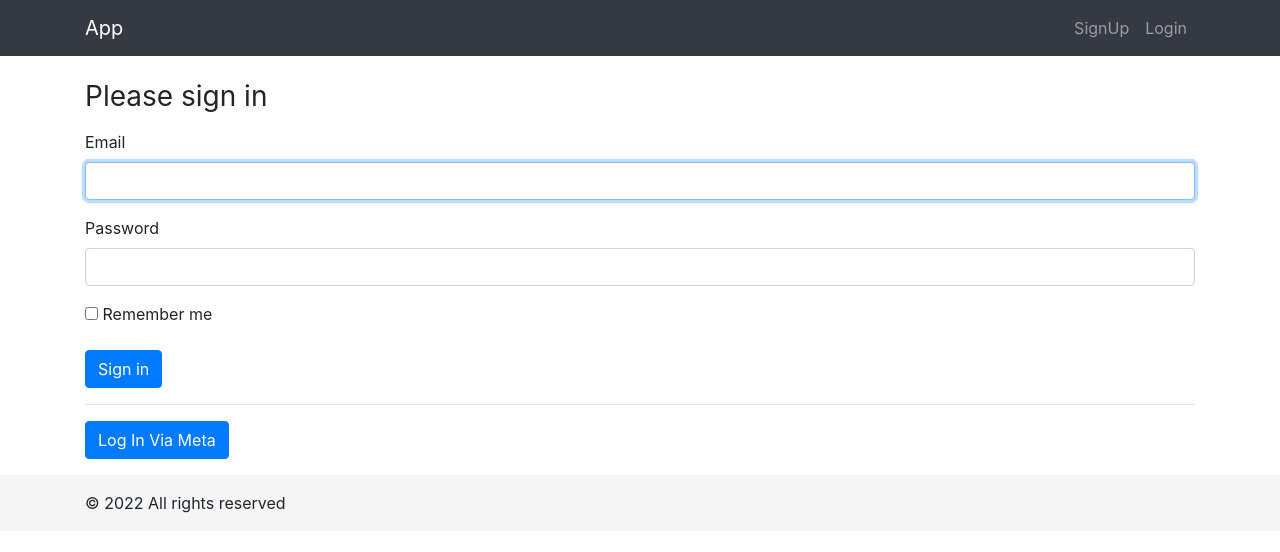
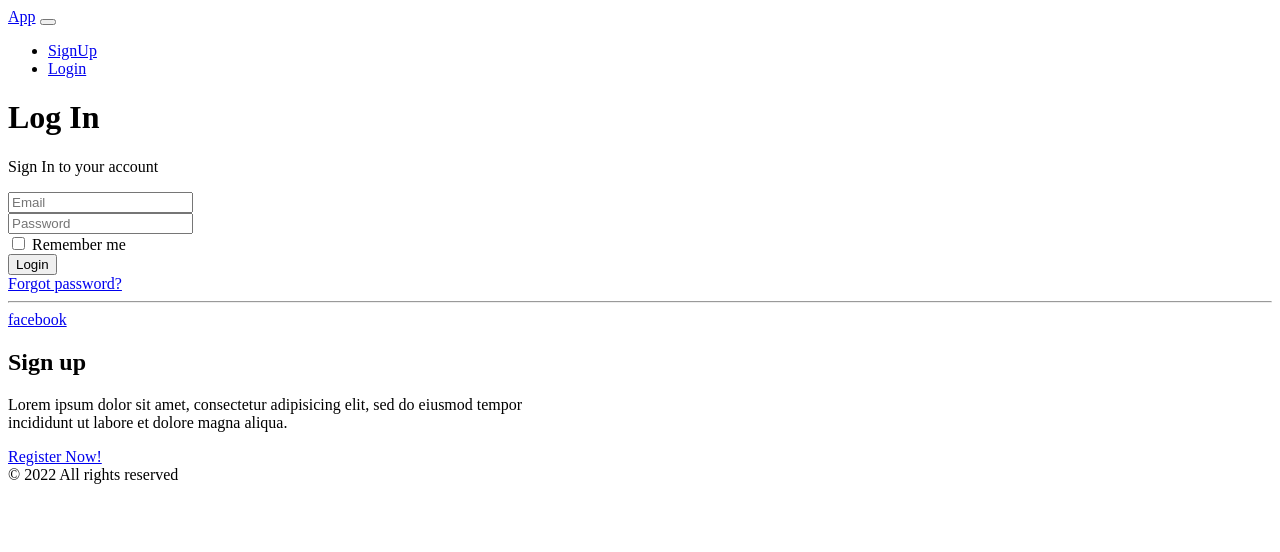
Before and after one commit to YryskeldiCore/ManagerOfProjectsSymfony, a Symfony app: template templates/app/auth/login.html.twig in a window 1280 px wide. Shown: the top 552 px of the page. Run offline with Twig, Linux system fonts and the light colour scheme; the template is opened without the code that fills it, so the values that code supplies are empty; some libraries are stand-ins or nearby versions.

Commit message:
core ui added

```diff
--- a/assets/styles/app.css
+++ /dev/null
@@ -1,3 +0,0 @@
-body {
-    background-color: lightgray;
-}
--- a/templates/app/auth/login.html.twig
+++ b/templates/app/auth/login.html.twig
@@ -3,48 +3,74 @@
 {% block title %}Log in!{% endblock %}
 
 {% block body %}
-    <form action="{{ path('app_login') }}" method="post">
+    <div class="container">
+        <div class="row justify-content-center">
+            <div class="col-md-8">
+                <div class="card-group">
+                    <div class="card p-4">
+                        <div class="card-body">
+                            {% include 'flashes.html.twig' %}
+
+                            <h1>Log In</h1>
+
+                            <p class="text-muted">Sign In to your account</p>
                             {% if error %}
                                 <div class="alert alert-danger">{{ error.messageKey|trans(error.messageData, 'security') }}</div>
                             {% endif %}
-
-        <h1 class="h3 mb-3 font-weight-normal">Please sign in</h1>
-
-        {% if app.user %}
-            <div class="mb-3">
-                You are logged in as {{ app.user.username }}, <a href="{{ path('app_logout') }}">Logout</a>
+                            <form method="post">
+                                <input type="hidden" name="_csrf_token" value="{{ csrf_token('authenticate') }}">
+                                <div class="input-group mb-3">
+                                    <div class="input-group-prepend">
+                                        <span class="input-group-text"><i class="icon-envelope"></i></span>
                                     </div>
-        {% endif %}
-
-        <div class="form-group">
-            <label for="inputEmail">Email</label>
-            <input type="email" value="{{ last_username }}" name="email" id="inputEmail" class="form-control" autocomplete="email" required autofocus>
+                                    <input class="form-control" type="email" name="email" value="{{ last_username }}" placeholder="Email" />
                                 </div>
-
-        <div class="form-group">
-            <label for="inputPassword">Password</label>
-            <input type="password" name="password" id="inputPassword" class="form-control" autocomplete="current-password" required>
+                                <div class="input-group mb-3">
+                                    <div class="input-group-prepend">
+                                        <span class="input-group-text"><i class="icon-lock"></i></span>
+                                    </div>
+                                    <input class="form-control" type="password" name="password" placeholder="Password" />
                                 </div>
                                 <div class="form-group">
                                     <div class="checkbox mb-3">
                                         <label>
-                    <input type="checkbox" name="_remember_me"> Remember me
+                                            <input type="checkbox" name="_remember_me"> <span class="text-muted">Remember me</span>
                                         </label>
                                     </div>
                                 </div>
-
-        <input type="hidden" name="_csrf_token" value="{{ csrf_token('authenticate') }}">
-
-        <div class="form-group">
-            <button class="btn btn-primary" type="submit">
-                Sign in
-            </button>
+                                <div class="row">
+                                    <div class="col-6">
+                                        <button class="btn btn-primary px-4" type="submit">Login</button>
                                     </div>
-
-        <hr>
+                                    <div class="col-6 text-right">
+                                        <a class="btn btn-link px-0" href="{{ path('auth.reset') }}">Forgot
+                                            password?</a>
+                                    </div>
+                                </div>
                             </form>
-
-    <p>
-        <a href="{{ path('connect_facebook_start') }}" class="btn btn-primary">Log In Via Meta</a>
-    </p>
+                            <hr />
+                            <div class="row">
+                                <div class="col-12">
+                                    <a class="btn btn-primary btn-block btn-facebook" href="{{ path('connect_facebook_start') }}">
+                                        <span>facebook</span>
+                                    </a>
+                                </div>
+                            </div>
+                        </div>
+                    </div>
+                    <div class="card text-white bg-primary py-5 d-md-down-none" style="width:44%">
+                        <div class="card-body text-center">
+                            <div>
+                                <h2>Sign up</h2>
+                                <p>Lorem ipsum dolor sit amet, consectetur adipisicing elit, sed do eiusmod tempor
+                                    incididunt ut labore et dolore magna aliqua.</p>
+                                <a class="btn btn-primary active mt-3" href="{{ path('auth.signup') }}">Register
+                                    Now!</a>
+                            </div>
+                        </div>
+                    </div>
+                </div>
+            </div>
+        </div>
+    </div>
 {% endblock %}
--- a/templates/auth.html.twig
+++ b/templates/auth.html.twig
@@ -4,7 +4,6 @@
     <meta charset="utf-8">
     <meta name="viewport" content="width=device-width, initial-scale=1, shrink-to-fit=no">
     <title>{% block title %}Welcome!{% endblock %}</title>
-    <!-- Custom styles for this template -->
     {% block stylesheets %}
         {{ encore_entry_link_tags('app') }}
     {% endblock %}
--- a/templates/base.html.twig
+++ b/templates/base.html.twig
@@ -1,28 +1,11 @@
 <!DOCTYPE html>
-<html>
+<html lang="en" class="h-100">
     <head>
         <meta charset="UTF-8">
         <meta name="viewport" content="width=device-width, initial-scale=1, shrink-to-fit=no">
         <title>{% block title %}Welcome!{% endblock %}</title>
-        <link rel="stylesheet" href="https://stackpath.bootstrapcdn.com/bootstrap/4.3.1/css/bootstrap.min.css">
-        <style>
-            main > .container {
-                padding: 80px 15px 0;
-            }
-            .footer {
-                background-color: #f5f5f5;
-            }
-            .footer > .container {
-                padding-right: 15px;
-                padding-left: 15px;
-            }
-        </style>
         {% block stylesheets %}
-            {#{{ encore_entry_link_tags('app') }}#}
-        {% endblock %}
-
-        {% block javascripts %}
-            {#{{ encore_entry_script_tags('app') }}#}
+            {{ encore_entry_link_tags('app') }}
         {% endblock %}
     </head>
     <body class="d-flex flex-column h-100">
@@ -59,7 +42,7 @@
             </nav>
         </header>
 
-        <main role="main" class="main lex-shrink-0">
+        <main role="main" class="main flex-shrink-0">
             <div class="container">
                 {% block breadcrumbs %}{% endblock %}
                 {% include 'flashes.html.twig' %}
@@ -72,12 +55,8 @@
                 <span>© {{ "now"|date("Y") }} All rights reserved</span>
             </div>
         </footer>
-    <script src="https://cdnjs.cloudflare.com/ajax/libs/jquery/3.5.1/jquery.slim.min.js" crossorigin="anonymous"></script>
-    <script src="https://cdnjs.cloudflare.com/ajax/libs/popper.js/2.9.2/umd/popper.min.js" crossorigin="anonymous"></script>
-    <script
-        rel="stylesheet"
-        href="https://stackpath.bootstrapcdn.com/bootstrap/4.3.1/css/bootstrap.min.css"
-        integrity="sha384-ggOyR0iXCbMQv3Xipma34MD+dH/1fQ784/j6cY/iJTQUOhcWr7x9JvoRxT2MZw1T"
-        crossorigin="anonymous"></script>
+    {% block javascripts %}
+        {{ encore_entry_script_tags('app') }}
+    {% endblock %}
     </body>
 </html>
--- a/webpack.config.js
+++ b/webpack.config.js
@@ -18,7 +18,7 @@ Encore
      * ENTRY CONFIG
      *
      * Each entry will result in one JavaScript file (e.g. app.js)
-     * and one CSS file (e.g. app.css) if your JavaScript imports CSS.
+     * and one CSS file (e.g. app.scss) if your JavaScript imports CSS.
      */
     .addEntry('app', './assets/app.js')
 
@@ -56,7 +56,7 @@ Encore
     })
 
     // enables Sass/SCSS support
-    //.enableSassLoader()
+    .enableSassLoader()
 
     // uncomment if you use TypeScript
     //.enableTypeScriptLoader()
```
Also changed, not shown: assets/app.js (+4 -3 lines), assets/styles/app.scss (added, +14 -0 lines), package.json (+12 -0 lines), templates/app/auth/signup.html.twig (+46 -6 lines), 1 other file. Lines whose indentation alone changed are shown as unchanged.
